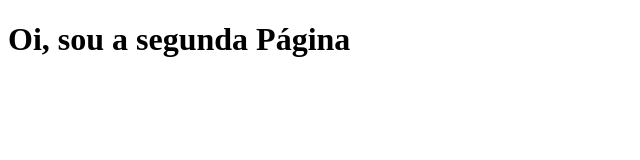
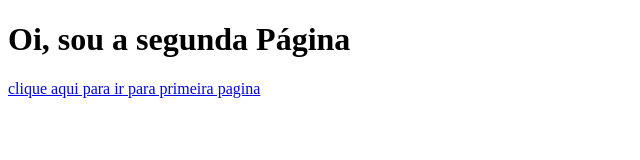
Before and after one commit to lUIZALUCK/aulaHtlm, a plain HTML site: page segundapagina.html in a window 1280 px wide. Shown: the whole page, without its empty margins (0-640 px from the left). Drawn offline with Linux system fonts and the light colour scheme.

Commit message:
criamos um link para ir para a primeira pagina

```diff
--- a/segundapagina.html
+++ b/segundapagina.html
@@ -7,5 +7,6 @@
 </head>
 <body>
     <h1>Oi, sou a segunda Página</h1>
+    <a href="index.html">clique aqui para ir para primeira pagina</a>
 </body>
 </html>
```
